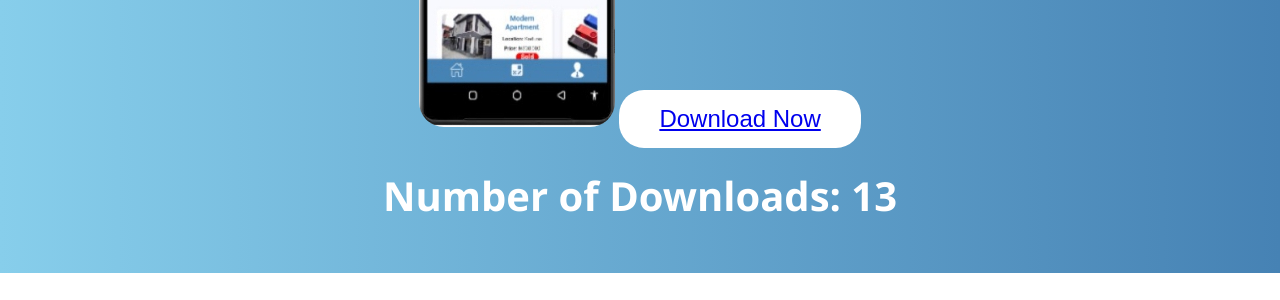
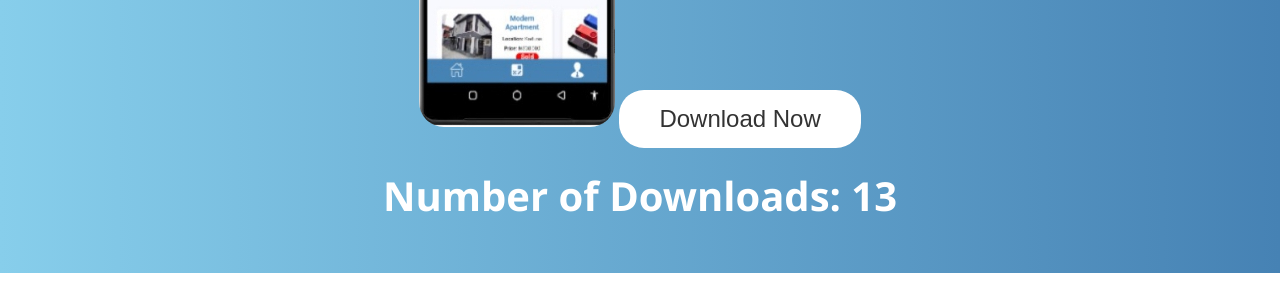
Before and after one commit to BlvckAl/BlvckAl.github.io, a Jekyll site: the page Download.html, which Jekyll copies as it is, in a window 1280 px wide. Shown: the part 668-968 px from the top of the page. Built offline with Jekyll 4.4.1, drawn with Linux system fonts in a browser that asks for light colours.

Commit message:
Update Download.html

```diff
--- a/Download.html
+++ b/Download.html
@@ -197,7 +197,12 @@
     <h1>Welcome to Uppar</h1>
     <p>Your All-in-One Solution for Real Estate, Booking services, Moving services and Shopping.</p>
     <img src="b3d8b3b1-f6a2-4c6b-bb66-2260c482dffb_1.jpg" alt="Uppar App Preview">
-    <button onclick="downloadClicked()"><a href="https://github.com/BlvckAl/El/blob/main/Uppar.apk">Download Now</a></button>
+    <button onclick="downloadClicked()">
+    <a href="https://github.com/BlvckAl/El/raw/main/Uppar.apk" download style="text-decoration: none; color: inherit;">
+        Download Now
+    </a>
+</button>
+
     <div class="downloads">Number of Downloads: <span id="downloadCount">13</span></div>
 </section>
 
```
